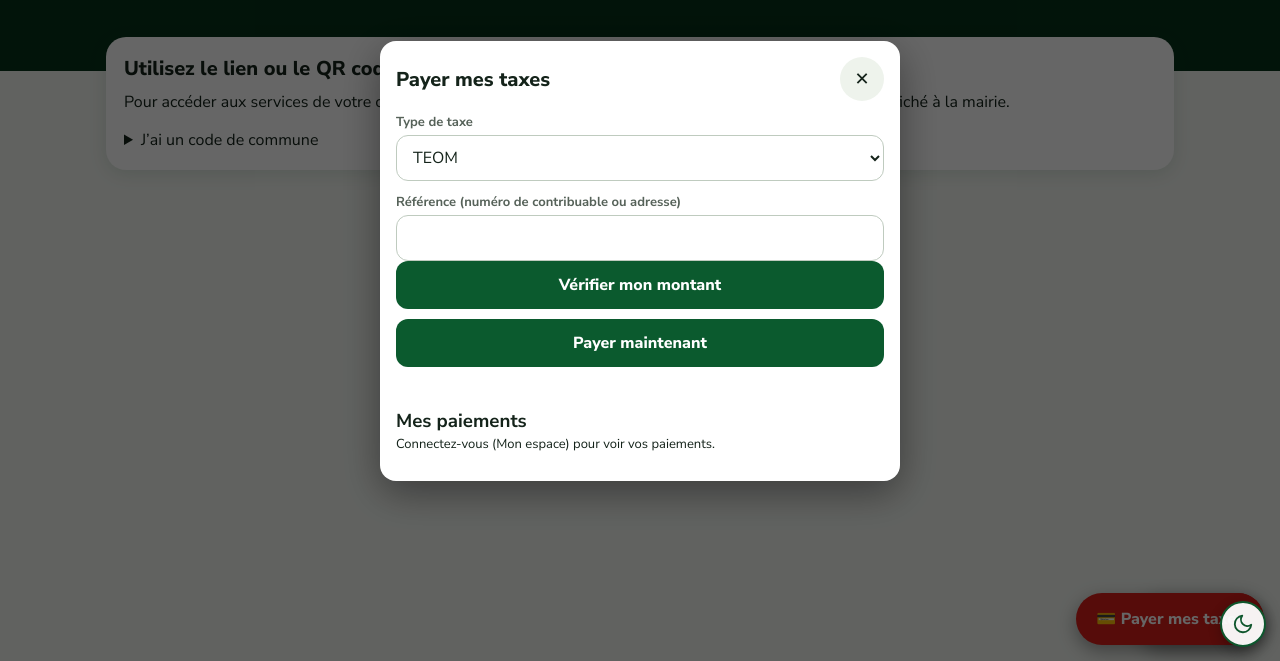
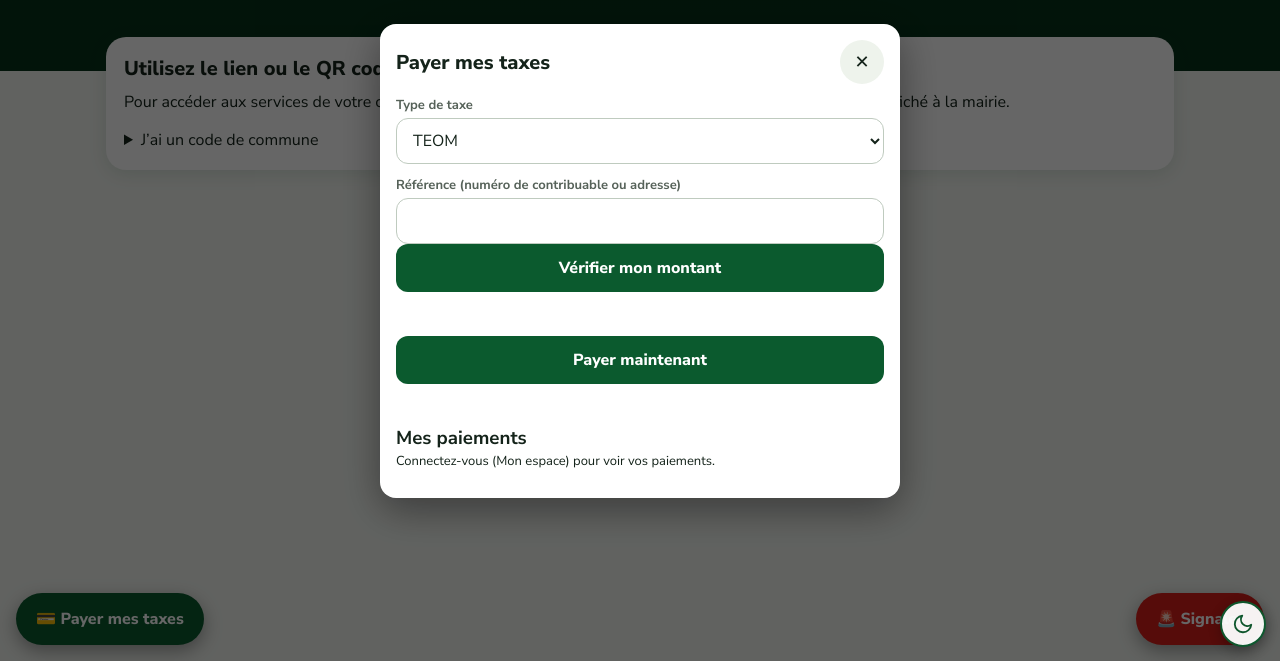
Before and after one commit to callmecmd9-fimela-vision-officiel/mairie-connectee, a website: page index.html in a window 1280 px wide. Both pictures are taken after a click on the button "💳 Payer mes taxes". Shown: the part 139-800 px from the top of the page. Drawn offline with Linux system fonts and the light colour scheme.

Commit message:
Add files via upload

```diff
--- a/css/citoyen.css
+++ b/css/citoyen.css
@@ -228,4 +228,7 @@ label{display:block;font:700 13px 'Nunito Sans',system-ui,sans-serif;color:var(-
 #sig-map{height:240px;border-radius:12px;background:#DDE7DD;margin-bottom:10px}
 .sig-msg{min-height:20px;font-weight:700}.sig-msg.err{color:#B91C1C}.sig-msg.ok{color:#166534}
 .sig-box .bt{width:100%}
+.tx-fab{right:auto;left:16px;background:#0B5A2E}
+.tx-amt{min-height:24px;font:800 18px 'Nunito Sans',system-ui,sans-serif}
+.tx-list .txr{display:flex;justify-content:space-between;align-items:center;gap:10px;flex-wrap:wrap;padding:10px 0;border-top:1px solid #E3E9E1}.tx-list .txr small{display:block;color:#5B6B62}.tx-list a,.tx-list .txq{color:#0B5A2E;font-weight:800;background:none;border:0;text-decoration:underline;cursor:pointer;min-height:44px;font-size:14px}
 @media print{.sig-fab,.sig-ov{display:none}}
```
